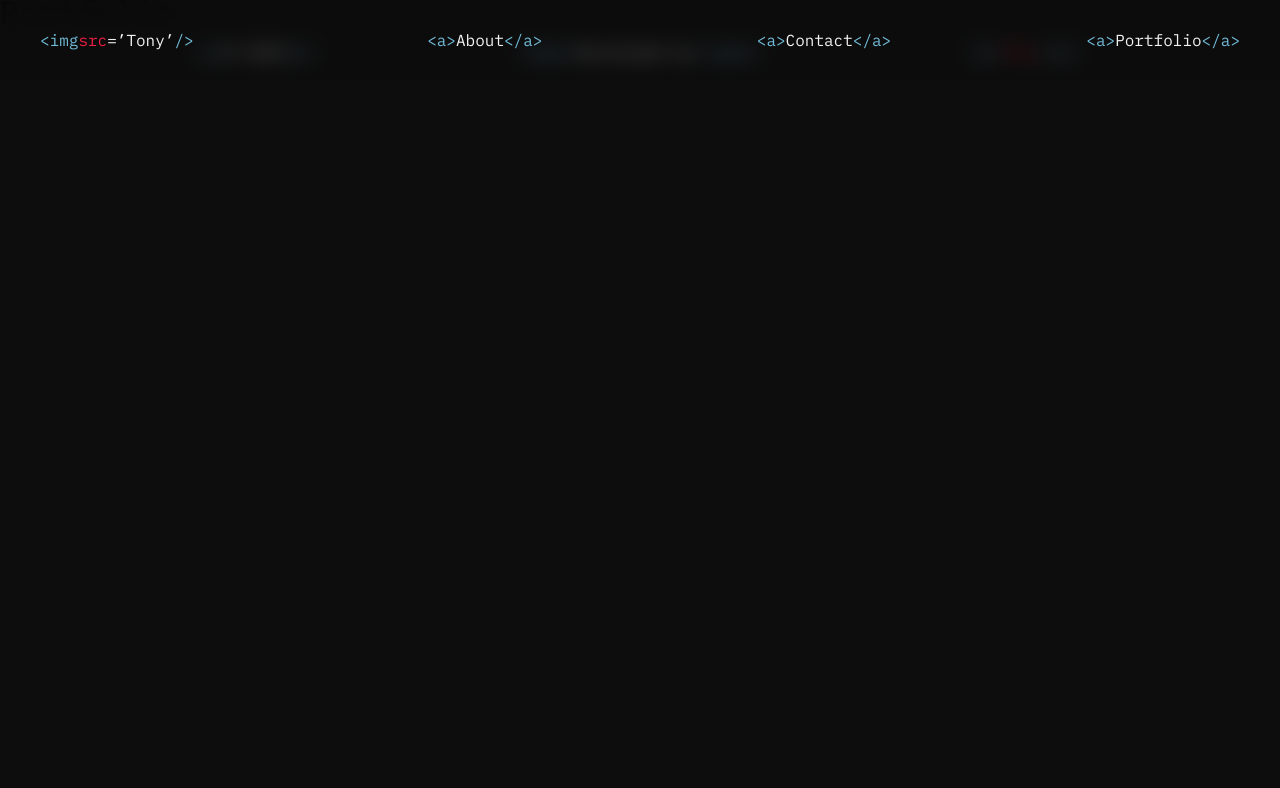
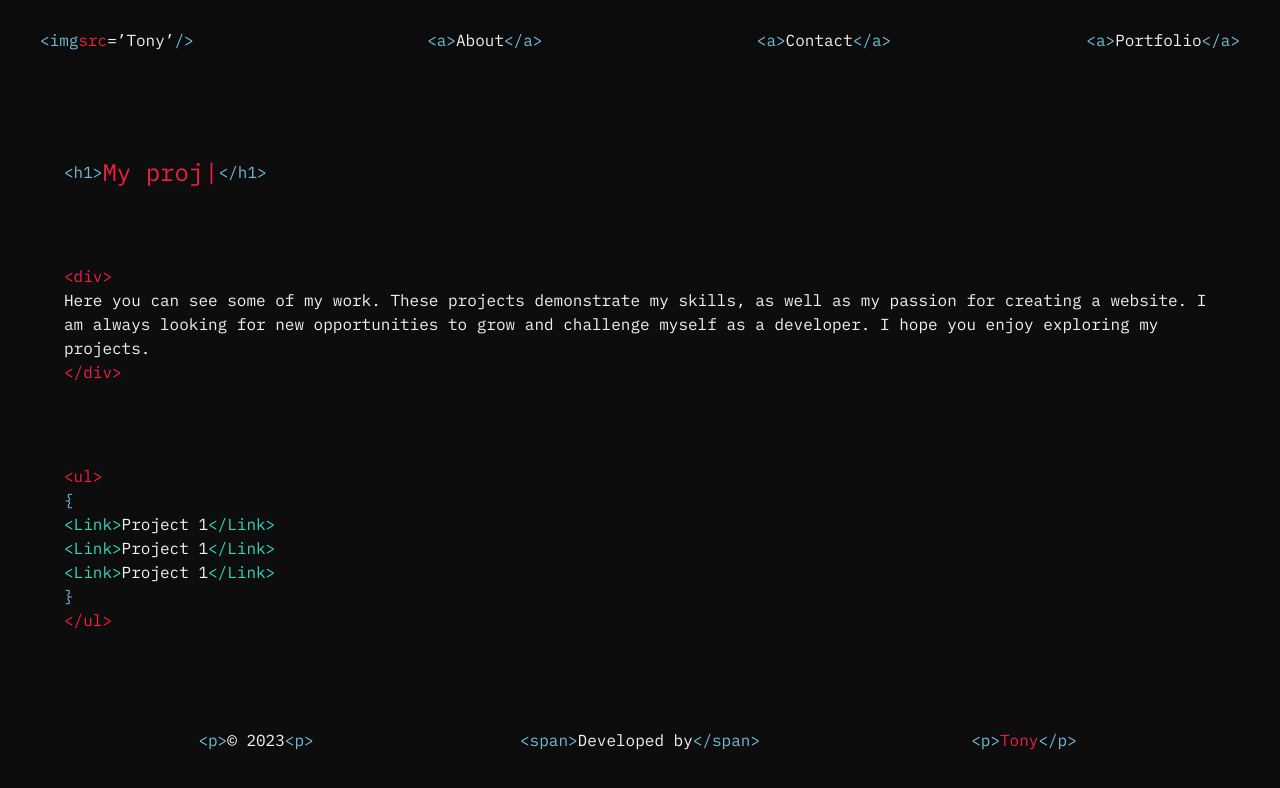
Before and after one commit to AntonioCait/tony-website, a React (Vite) app: page /portfolio in a window 1280 px wide. Shown: the top 788 px of the page. Built offline with nearby package versions, Linux system fonts and the light colour scheme.

Commit message:
pages completed

```diff
--- a/src/components/Navbar.tsx
+++ b/src/components/Navbar.tsx
@@ -73,14 +73,20 @@ const StyledMobileBtn = styled.p`
 `;
 
 const StyledMobileMenuActive = styled.div`
-	display: grid;
+	/* display: grid;
 	grid-template-columns: 1fr;
-	place-items: center;
-	background-color: #0d0d0d;
-	/* background-color: rgba(13, 13, 13, 0.9);
+	place-items: center; */
+	display: flex;
+	flex-direction: column;
+	flex-wrap: wrap;
+	justify-content: space-around;
+	align-items: center;
+	align-content: center;
+	/* background-color: #0d0d0d; */
+	background-color: rgba(13, 13, 13, 0.967);
 	backdrop-filter: blur(10px);
-	-webkit-backdrop-filter: blur(10px); */
-	height: 100vh;
+	-webkit-backdrop-filter: blur(5px);
+	height: 70vh;
 	width: 100vw;
 	position: absolute;
 	top: 0;
@@ -172,14 +178,14 @@ export default function Navbar() {
 							<StyledSpanWhite>{aboutContent}</StyledSpanWhite>
 							<StyledSpanBlue>{aboutTagClose}</StyledSpanBlue>
 						</Link>
+						<Link to="/contact" onClick={toggleMobileMenu}>
+							<StyledSpanBlue>{aboutTagOpen}</StyledSpanBlue>
+							<StyledSpanWhite>{contactContent}</StyledSpanWhite>
+							<StyledSpanBlue>{aboutTagClose}</StyledSpanBlue>
+						</Link>
 						<Link to="/portfolio" onClick={toggleMobileMenu}>
 							<StyledSpanBlue>{aboutTagOpen}</StyledSpanBlue>
 							<StyledSpanWhite>{portfolioContent}</StyledSpanWhite>
-							<StyledSpanBlue>{aboutTagClose}</StyledSpanBlue>
-						</Link>
-						<Link to="/contact" onClick={toggleMobileMenu}>
-							<StyledSpanBlue>{aboutTagOpen}</StyledSpanBlue>
-							<StyledSpanWhite>{contactContent}</StyledSpanWhite>
 							<StyledSpanBlue>{aboutTagClose}</StyledSpanBlue>
 						</Link>
 					</StyledMobileMenuActive>
--- a/src/index.css
+++ b/src/index.css
@@ -38,6 +38,7 @@
 
 a {
 	text-decoration: none;
+	color: var(--white);
 }
 
 * {
--- a/src/pages/Contact.tsx
+++ b/src/pages/Contact.tsx
@@ -1,6 +1,9 @@
+import { Link } from 'react-router-dom';
+
 // typewriter effect
 import Typewriter from 'typewriter-effect';
 import styled from 'styled-components';
+import Portfolio from './Portfolio';
 
 // styled components
 
@@ -9,7 +12,7 @@ const StyledSectionHero = styled.section`
 	height: 100vh;
 	padding-top: 80px;
 	padding-bottom: 5rem;
-	margin-bottom: 1rem;
+	/* margin-bottom: 1rem; */
 `;
 
 const StyledSectionContent = styled.main`
@@ -151,14 +154,60 @@ function Title(props: { title: string }) {
 	);
 }
 
+function PortfolioLink(props: { title: string }) {
+	const openTagh1: string = '<h1>';
+	const closeTagh1: string = '</h1>';
+	const openDivTag: string = '<div>';
+	const closeDivTag: string = '</div>';
+	const buttonTagOpen: string = '<button>';
+	const buttonTagClose: string = '</button>';
+
+	return (
+		<>
+			{/* add this inside the strings '<h1>Front-End Developer</h1>' but h1 tag color blue and the content color red*/}
+			<StyledTitleDiv>
+				<StyledSpanBlue>{openTagh1}</StyledSpanBlue>
+				<StyledSpanRed>
+					<h1>
+						<Typewriter
+							options={{
+								strings: [props.title],
+								autoStart: true,
+								loop: true,
+								delay: 230,
+								deleteSpeed: 100,
+							}}
+						/>
+					</h1>
+				</StyledSpanRed>
+				<StyledSpanBlue>{closeTagh1}</StyledSpanBlue>
+			</StyledTitleDiv>
+
+			<StyledContentDiv>
+				<StyledSpanRedSmall>{openDivTag}</StyledSpanRedSmall>
+				<StyledLinkContainer>
+					<StyledSpanBlue>{buttonTagOpen}</StyledSpanBlue>
+					<StyledSpanWhite>
+						<Link to="/portfolio">Portfolio</Link>
+					</StyledSpanWhite>
+					<StyledSpanBlue>{buttonTagClose}</StyledSpanBlue>
+				</StyledLinkContainer>
+				<StyledSpanRedSmall>{closeDivTag}</StyledSpanRedSmall>
+			</StyledContentDiv>
+		</>
+	);
+}
+
 export default function Contact() {
 	const titleSocials = 'Social Links';
+	const titlePortfolio = 'Projects';
 
 	return (
 		<>
 			<StyledSectionHero>
 				<StyledSectionContent>
 					<Title title={titleSocials} />
+					<PortfolioLink title={titlePortfolio} />
 				</StyledSectionContent>
 			</StyledSectionHero>
 		</>
--- a/src/pages/Portfolio.tsx
+++ b/src/pages/Portfolio.tsx
@@ -1,7 +1,200 @@
-export default function Portfolio() {
+// import projects from '../projects';
+import { projects } from '../projects';
+
+// typewriter effect
+import Typewriter from 'typewriter-effect';
+import styled from 'styled-components';
+
+// styled components
+
+const StyledSectionHero = styled.section`
+	width: 100%;
+	height: 100%;
+	padding-top: 80px;
+	padding-bottom: 5rem;
+
+	@media (max-width: 768px) {
+		height: 100%;
+	}
+
+	@media (max-width: 480px) {
+		height: 100%;
+	}
+`;
+
+const StyledSectionContent = styled.main`
+	width: 90%;
+	margin: 0 auto;
+`;
+
+const StyledSpanBlue = styled.span`
+	color: #72bcd9;
+	font-size: 1rem;
+
+	@media (max-width: 768px) {
+		font-size: 0.8;
+	}
+
+	@media (max-width: 480px) {
+		font-size: 0.6;
+	}
+`;
+
+const StyledSpanRed = styled.span`
+	color: #f21d44;
+
+	@media (max-width: 768px) {
+		font-size: 0.8;
+	}
+
+	@media (max-width: 480px) {
+		font-size: 0.6;
+	}
+`;
+
+const StyledSpanRedSmall = styled.span`
+	color: #f21d44;
+	font-size: 1rem;
+
+	@media (max-width: 768px) {
+		font-size: 0.8;
+	}
+
+	@media (max-width: 480px) {
+		font-size: 0.6;
+	}
+`;
+
+const StyledSpanWhite = styled.span`
+	color: #f2f2f2;
+	font-size: 1rem;
+
+	@media (max-width: 768px) {
+		font-size: 0.8;
+	}
+
+	@media (max-width: 480px) {
+		font-size: 0.6;
+	}
+`;
+
+const StyledSpanGreen = styled.span`
+	color: #30d9ba;
+	font-size: 1rem;
+
+	@media (max-width: 768px) {
+		font-size: 0.8;
+	}
+
+	@media (max-width: 480px) {
+		font-size: 0.6;
+	}
+`;
+
+const StyledTitleDiv = styled.div`
+	display: flex;
+	margin-top: 5rem;
+`;
+
+const StyledContentDiv = styled.div`
+	margin-top: 5rem;
+	display: flex;
+	flex-direction: column;
+`;
+
+const StyledProjectsDiv = styled.div`
+	display: flex;
+`;
+
+const StyledProjectLink = styled.a`
+	color: #f2f2f2;
+	text-decoration: none;
+`;
+
+function Title(props: { title: string; content: string }) {
+	const openTagh1: string = '<h1>';
+	const closeTagh1: string = '</h1>';
+	const openMainTag: string = '<div>';
+	const closeMainTag: string = '</div>';
 	return (
 		<>
-			<h1>Portfolio</h1>
+			{/* add this inside the strings '<h1>Front-End Developer</h1>' but h1 tag color blue and the content color red*/}
+			<StyledTitleDiv>
+				<StyledSpanBlue>{openTagh1}</StyledSpanBlue>
+				<StyledSpanRed>
+					<h1>
+						<Typewriter
+							options={{
+								strings: [props.title],
+								autoStart: true,
+								loop: true,
+								delay: 230,
+								deleteSpeed: 100,
+							}}
+						/>
+					</h1>
+				</StyledSpanRed>
+				<StyledSpanBlue>{closeTagh1}</StyledSpanBlue>
+			</StyledTitleDiv>
+
+			<StyledContentDiv>
+				<StyledSpanRedSmall>{openMainTag}</StyledSpanRedSmall>
+				<StyledSpanWhite>{props.content}</StyledSpanWhite>
+				<StyledSpanRedSmall>{closeMainTag}</StyledSpanRedSmall>
+			</StyledContentDiv>
 		</>
 	);
 }
+
+function Projects() {
+	const ulListOpenTag: string = '<ul>';
+	const ulListCloseTag: string = '</ul>';
+	const curlyBracketsOpenTag: string = '{';
+	const curlyBracketsCloseTag: string = '}';
+	const liOpenTag: string = '<li>';
+	const liCloseTag: string = '</li>';
+	const linkOpenTag: string = '<Link>';
+	const linkCloseTag: string = '</Link>';
+
+	return (
+		<>
+			<StyledContentDiv>
+				<StyledSpanRedSmall>{ulListOpenTag}</StyledSpanRedSmall>
+				<StyledSpanBlue>{curlyBracketsOpenTag}</StyledSpanBlue>
+				{/* map projects and generate a link for each one */}
+
+				{projects.map((project, index) => {
+					return (
+						<StyledProjectsDiv>
+							<StyledSpanGreen>{linkOpenTag}</StyledSpanGreen>
+							<StyledSpanWhite key={index}>
+								<StyledProjectLink href={project.link} target="_blank" rel="noreferrer">
+									{project.name}
+								</StyledProjectLink>
+							</StyledSpanWhite>
+							<StyledSpanGreen>{linkCloseTag}</StyledSpanGreen>
+						</StyledProjectsDiv>
+					);
+				})}
+
+				<StyledSpanBlue>{curlyBracketsCloseTag}</StyledSpanBlue>
+				<StyledSpanRedSmall>{ulListCloseTag}</StyledSpanRedSmall>
+			</StyledContentDiv>
+		</>
+	);
+}
+
+export default function Portfolio() {
+	const title = 'My projects';
+	const content = `Here you can see some of my work. These projects demonstrate my skills, as well as my passion for creating a website. I am always looking for new opportunities to grow and challenge myself as a developer. I hope you enjoy exploring my projects.`;
+	return (
+		<>
+			<StyledSectionHero>
+				<StyledSectionContent>
+					<Title title={title} content={content} />
+					<Projects />
+				</StyledSectionContent>
+			</StyledSectionHero>
+		</>
+	);
+}
--- /dev/null
+++ b/src/projects.tsx
@@ -0,0 +1,23 @@
+type Project = {
+	id: number;
+	name: string;
+	link: string;
+};
+
+export const projects: Project[] = [
+	{
+		id: 1,
+		name: 'Project 1',
+		link: 'https://www.google.com',
+	},
+	{
+		id: 1,
+		name: 'Project 1',
+		link: 'https://www.google.com',
+	},
+	{
+		id: 1,
+		name: 'Project 1',
+		link: 'https://www.google.com',
+	},
+];
```
